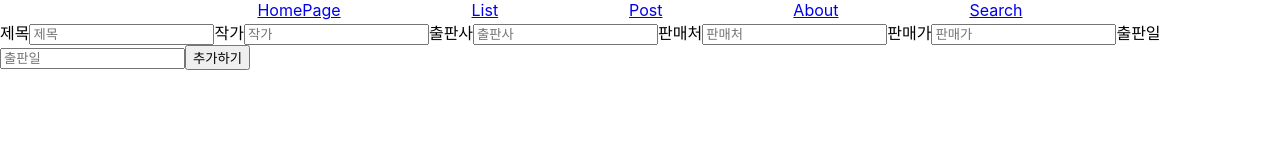
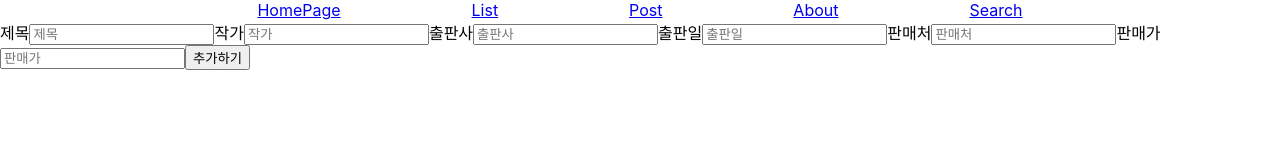
Before and after one commit to sandy-yeseul/nFORr, a React (Create React App) app in the folder client/: page /books/new in a window 1280 px wide. Shown: the top 160 px of the page. Built offline with nearby package versions, Linux system fonts and the light colour scheme.

Commit message:
later handling errors..

```diff
--- a/client/src/components/Common/Form.js
+++ b/client/src/components/Common/Form.js
@@ -100,6 +100,13 @@ function Form(props) {
           onChange={(e) => setPublisher(e.target.value)}
           placeholder="출판사"
         />
+        <label>출판일</label>
+        <input
+          type="text"
+          value={publishDate}
+          onChange={(e) => setPublishDate(e.target.value)}
+          placeholder="출판일"
+        />
         <label>판매처</label>
         <input
           type="text"
@@ -114,13 +121,6 @@ function Form(props) {
           onChange={(e) => setPrice(e.target.value)}
           placeholder="판매가"
         />
-        <label>출판일</label>
-        <input
-          type="text"
-          value={publishDate}
-          onChange={(e) => setPublishDate(e.target.value)}
-          placeholder="출판일"
-        />
         <input type="submit" value={Button} />
       </form>
       {error && <Error message={error} />}
--- a/client/src/utilities/index.js
+++ b/client/src/utilities/index.js
@@ -3,12 +3,16 @@ import axios from "axios";
 export { callDb, buildMovePage, getListandSet };
 
 async function callDb({ method, url, body = null } = {}) {
+  try{
     const result = await axios({
       method: method,
       url: url,
       data: body,
     });
     return result;
+  } catch(err){
+    return err;
+  }
 }
 async function getListandSet(dbElement) {
   const result = await callDb(dbElement);
```
Lines whose indentation alone changed are shown as unchanged.
